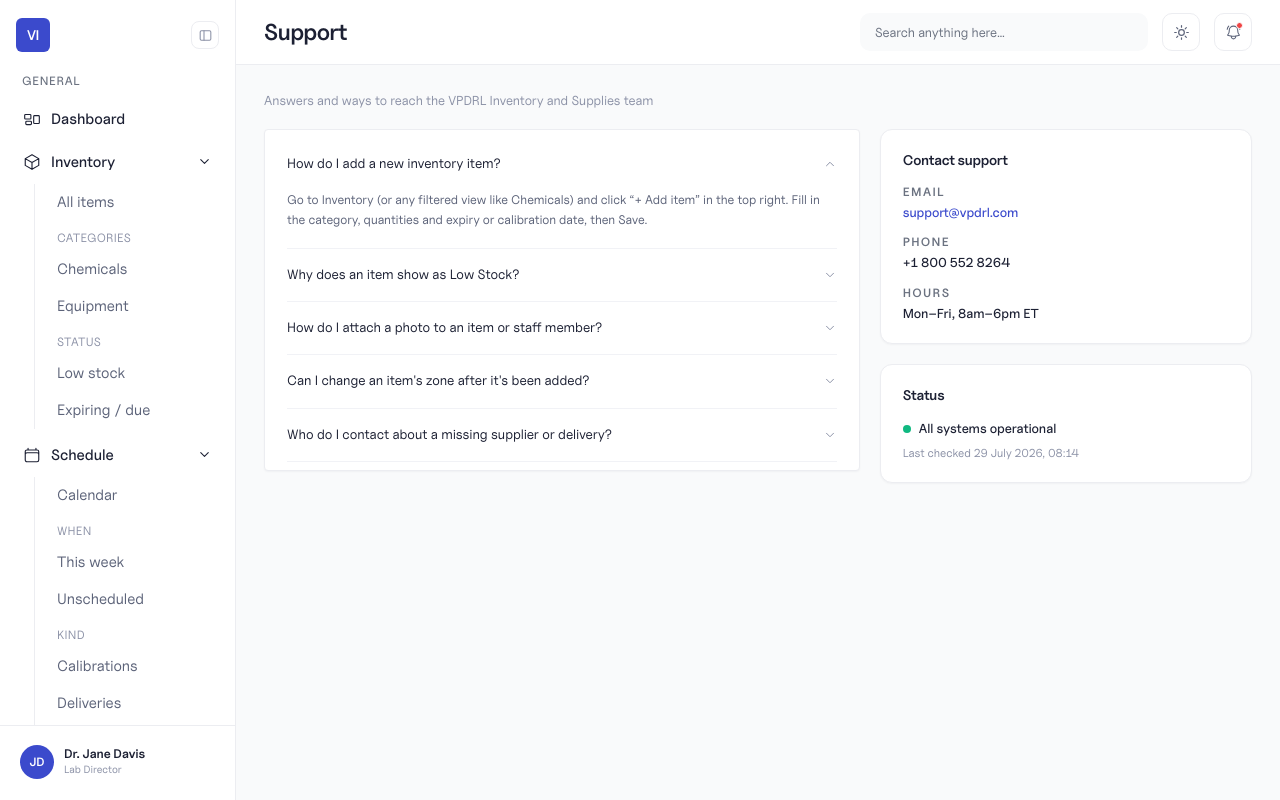
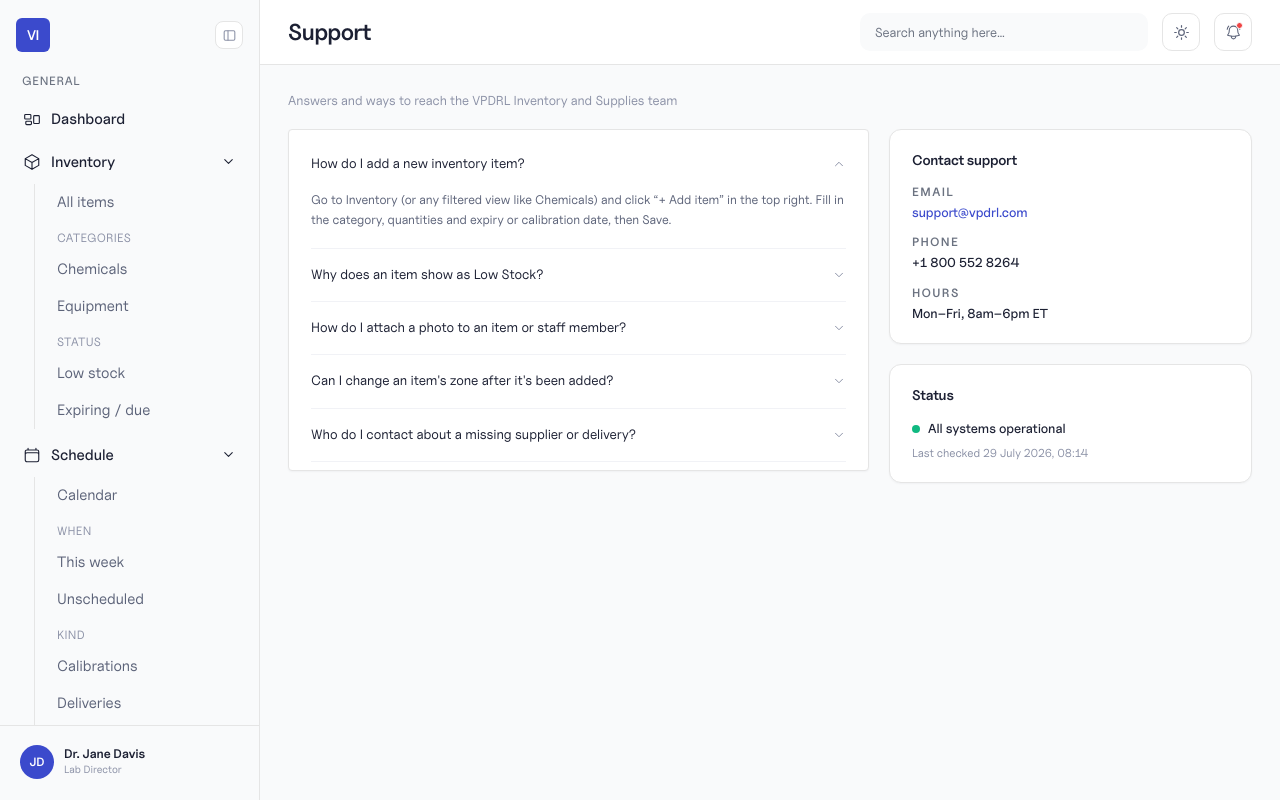
Before and after one commit to dev-jasp/vpdrl-inventory-system, a Next.js app: page /support in a window 1280 px wide. Built offline with nearby package versions, Linux system fonts and the light colour scheme; a web font is replaced by a local one.

Commit message:
fix: inscrease sidebar width

```diff
--- a/app/globals.css
+++ b/app/globals.css
@@ -11,7 +11,7 @@
   --surface: #ffffff;
   --surface-2: #fafbfc;
   --muted: #f5f6f8;
-  --border: #ecedf1;
+  --border: #e5e5e5;
   --border-strong: #e4e6ec;
   --border-soft: #f1f2f6;
   --grid: #e5e7eb;
--- a/components/layout/Sidebar.tsx
+++ b/components/layout/Sidebar.tsx
@@ -32,8 +32,8 @@ export function Sidebar() {
   return (
     <div
       className={cx(
-        "sticky top-0 flex h-screen flex-none flex-col self-start border-r border-border bg-surface transition-[width] duration-[180ms] ease-out",
-        rail ? "w-[68px]" : "w-[236px]",
+        "sticky top-0 flex h-screen flex-none flex-col self-start border-r border-border bg-bg transition-[width] duration-180 ease-out",
+        rail ? "w-[64px]" : "w-65",
       )}
     >
       {rail ? (
```
